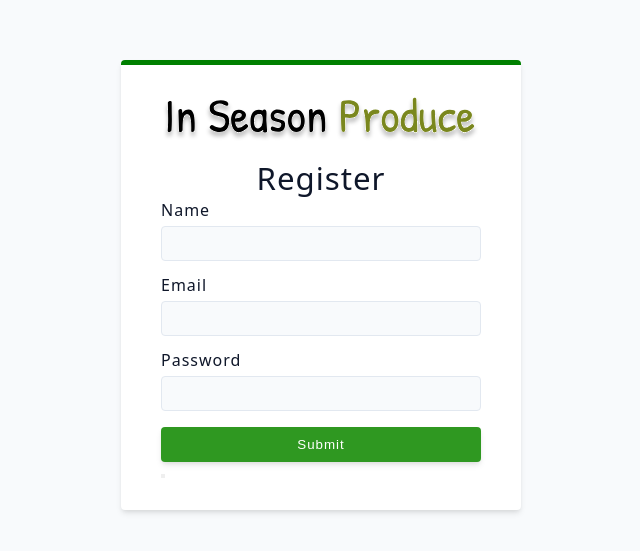
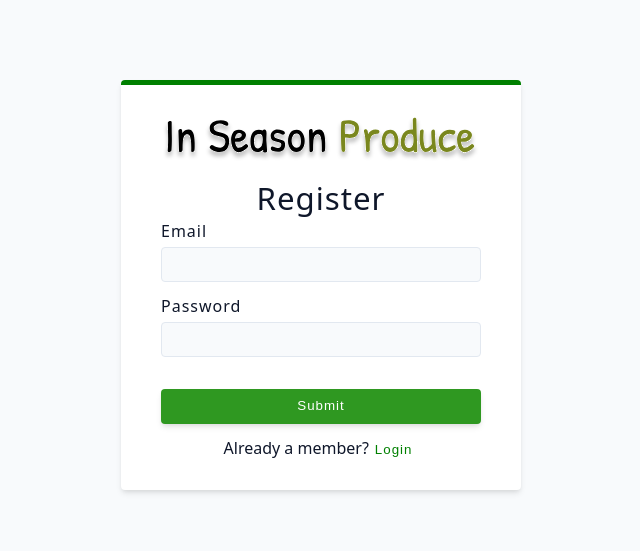
Before and after one commit to JoshuaCMorgan/MERN-In-Season-Web-App, a React (Vite) app in the folder client/: page /register in a window 1280 px wide. Shown: the part 115-666 px from the top of the page, without its empty margins (319-959 px from the left). Built offline with nearby package versions, Linux system fonts and the light colour scheme.

Commit message:
added css property

```diff
--- a/client/src/pages/Register.jsx
+++ b/client/src/pages/Register.jsx
@@ -15,6 +15,9 @@ let initialState = {
 export const Register = () => {
   const [values, setValues] = useState(initialState);
 
+  const toggleMember = () => {
+    setValues({ ...values, isMember: !values.isMember });
+  };
   const handleChange = (e) => {
     setValues({ ...values, [e.target.name]: e.target.value });
   };
@@ -29,12 +32,14 @@ export const Register = () => {
 
         <h3 css={h3Css}>{values.isMember ? "Login" : "Register"}</h3>
         {/* {showAlert && <Alert />} */}
+        {values.isMember && (
           <FormRow
             type="name"
             name="name"
             value={values.name}
             handleChange={handleChange}
           />
+        )}
         <FormRow
           type="email"
           name="email"
@@ -50,8 +55,13 @@ export const Register = () => {
         <button css={buttonCss} type="button" className="btn btn-block">
           submit
         </button>
-        <p css={pCss}></p>
-        <button css={memberCss}></button>
+        <p css={pCss}>
+          {" "}
+          {values.isMember ? "Not a member yet?" : "Already a member?"}
+          <button type="button" onClick={toggleMember} css={memberCss}>
+            {values.isMember ? "Register" : "Login"}
+          </button>
+        </p>
       </form>
     </Wrapper>
   );
@@ -71,9 +81,22 @@ const formCss = css({
 const h3Css = css({
   textAlign: "center",
 });
-const pCss = css({});
-const buttonCss = css({});
-const memberCss = css({});
+const pCss = css({
+  margin: "0",
+  marginTop: "1rem",
+  textAlign: "center",
+});
+const buttonCss = css({
+  marginTop: "1rem",
+});
+const memberCss = css({
+  background: "transparent",
+  border: "transparent",
+  color: "var(--primary-500)",
+  cursor: "pointer",
+  letterSpacing: "var(--letterSpacing)",
+  padding: "1px 6px",
+});
 
 const Wrapper = styled.section({
   display: "grid",
```
Lines whose indentation alone changed are shown as unchanged.
